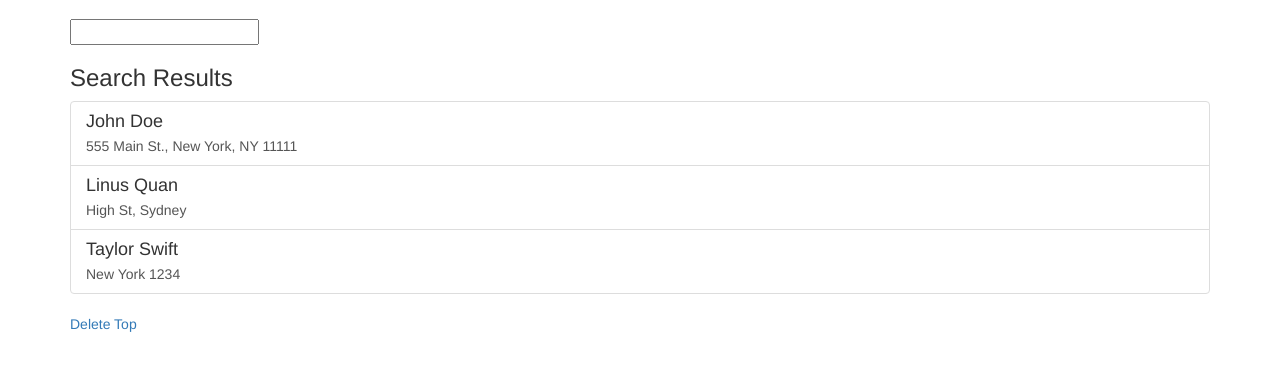
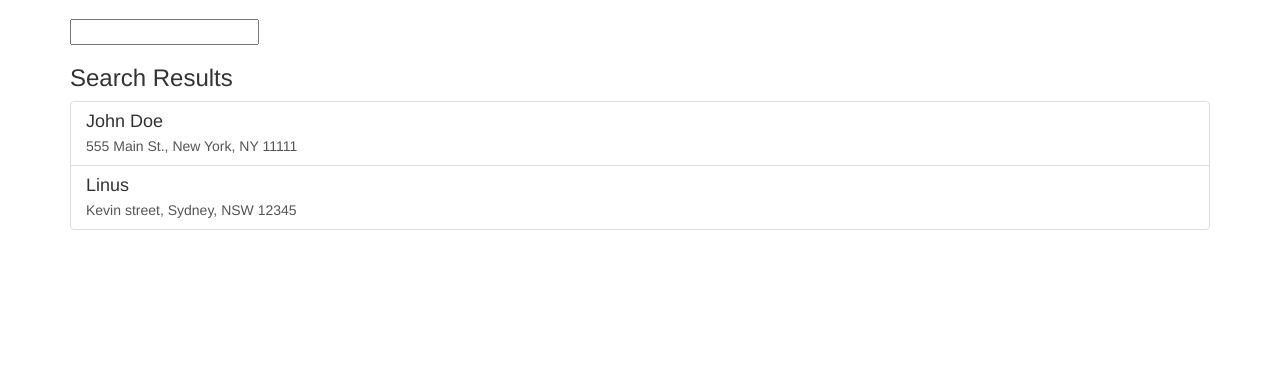
Before and after one commit to ge90toga/angularjs_learning, a website: page seed/app/index.html in a window 1280 px wide. Shown: the part 154-524 px from the top of the page. Drawn offline with nearby package versions, Linux system fonts and the light colour scheme; some packages are replaced by stand-ins of ours.

Commit message:
custom directive  & pass functions

```diff
--- a/seed/app/app.js
+++ b/seed/app/app.js
@@ -19,16 +19,23 @@ myApp.config(function ($routeProvider) {
 });
 
 myApp.controller('mainController', ['$scope', '$log', 'nameService', function($scope) {
-    $scope.persons =
-        [
-            {name: 'John Doe', address: '555 Main St., New York, NY 11111'},
-            {name: 'Linus Quan', address: 'High St, Sydney'},
-            {name: 'Taylor Swift', address: 'New York 1234'}
-        ];
+    $scope.persons = [{
+        name: 'John Doe',
+        address: '555 Main St.',
+        city: 'New York',
+        state: 'NY',
+        zip: '11111'
+    },{
+        name: 'Linus',
+        address: 'Kevin street',
+        city: 'Sydney',
+        state: 'NSW',
+        zip: '12345'
+    } ]
 
-    $scope.changeData = function () {
-        $scope.persons.splice(0,1);
-    }
+    $scope.formattedAddress = function(person) {
+        return person.address + ', ' + person.city + ', ' + person.state + ' ' + person.zip;
+    };
 
 }]);
 
@@ -55,8 +62,8 @@ myApp.directive("searchResult", function() {
         templateUrl: 'directives/search-result.html', // use a template url
         replace: true ,// replace the parent tag or not
         scope:{ // isolated scope
-            personObject:'=' // pass a = two way binding (type of hole! is a object we don't need {{}})
-            // this is a two way binding so can be a little dangerous!!!
+            personObject:'=', // pass a = two way binding (type of hole! is a object we don't need {{}})
+            formattedAddressFunction: "&" // pass a function
         }
     }
 });
--- a/seed/app/directives/search-result.html
+++ b/seed/app/directives/search-result.html
@@ -1,4 +1,6 @@
 <a href="#" class="list-group-item">
-    <h4 class="list-group-item-heading">{{personObject.name}}</h4>
-    <p class="list-group-item-text">{{personObject.address}}</p>
+    <h4 class="list-group-item-heading">{{ personObject.name }}</h4>
+    <p class="list-group-item-text">
+        {{ formattedAddressFunction({ aperson: personObject }) }}
+    </p>
 </a>
--- a/seed/app/pages/main.html
+++ b/seed/app/pages/main.html
@@ -4,8 +4,5 @@
 
 <h3>Search Results</h3>
 <div class="list-group">
-    <search-result ng-repeat="person in persons" person-object="person"></search-result>
+    <search-result ng-repeat="person in persons" person-object="person" formatted-address-function="formattedAddress(aperson)"></search-result>
 </div>
-<div class="list-group">
-    <a ng-click="changeData()">Delete Top</a>
-</div>
```
Also changed, not shown: README.md.
